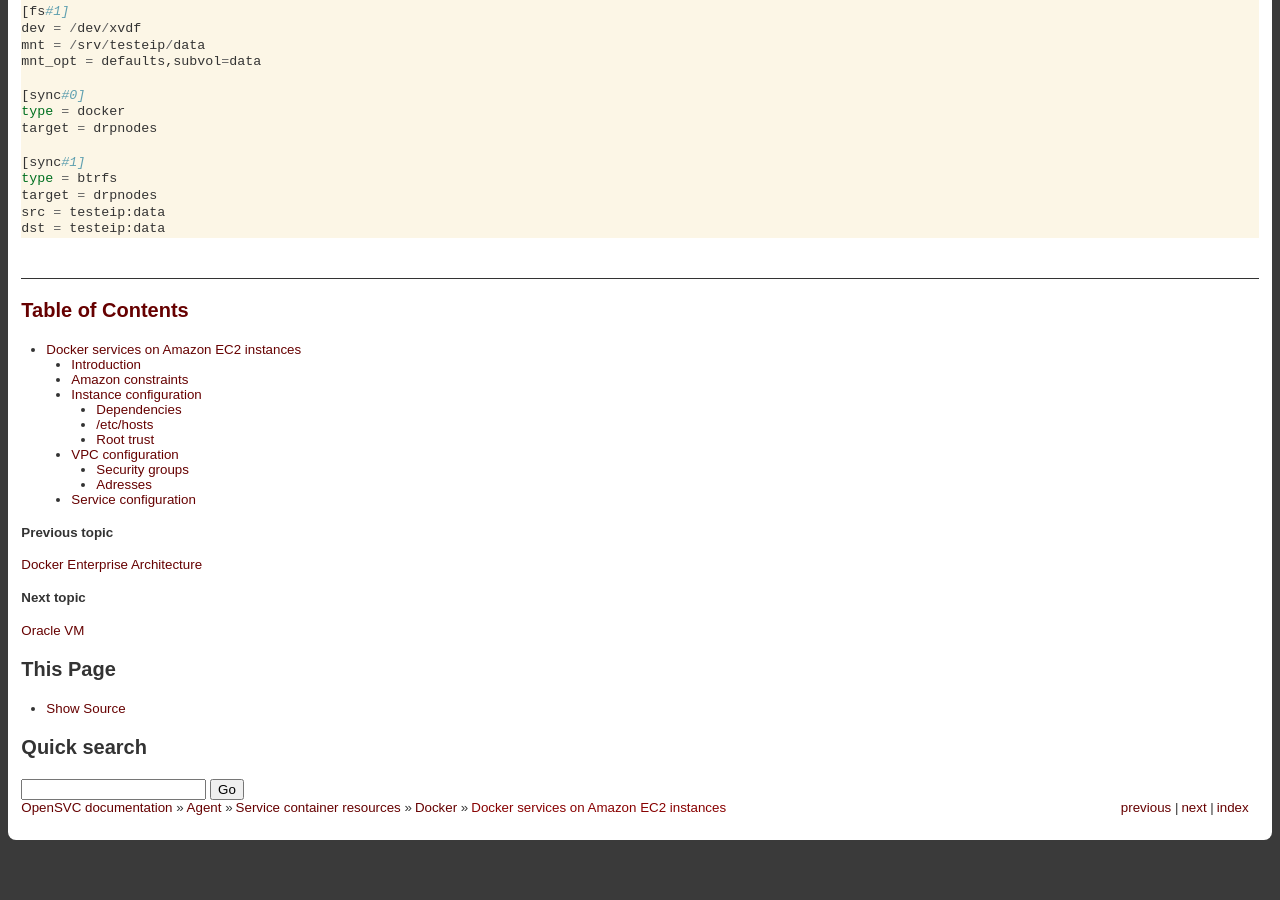
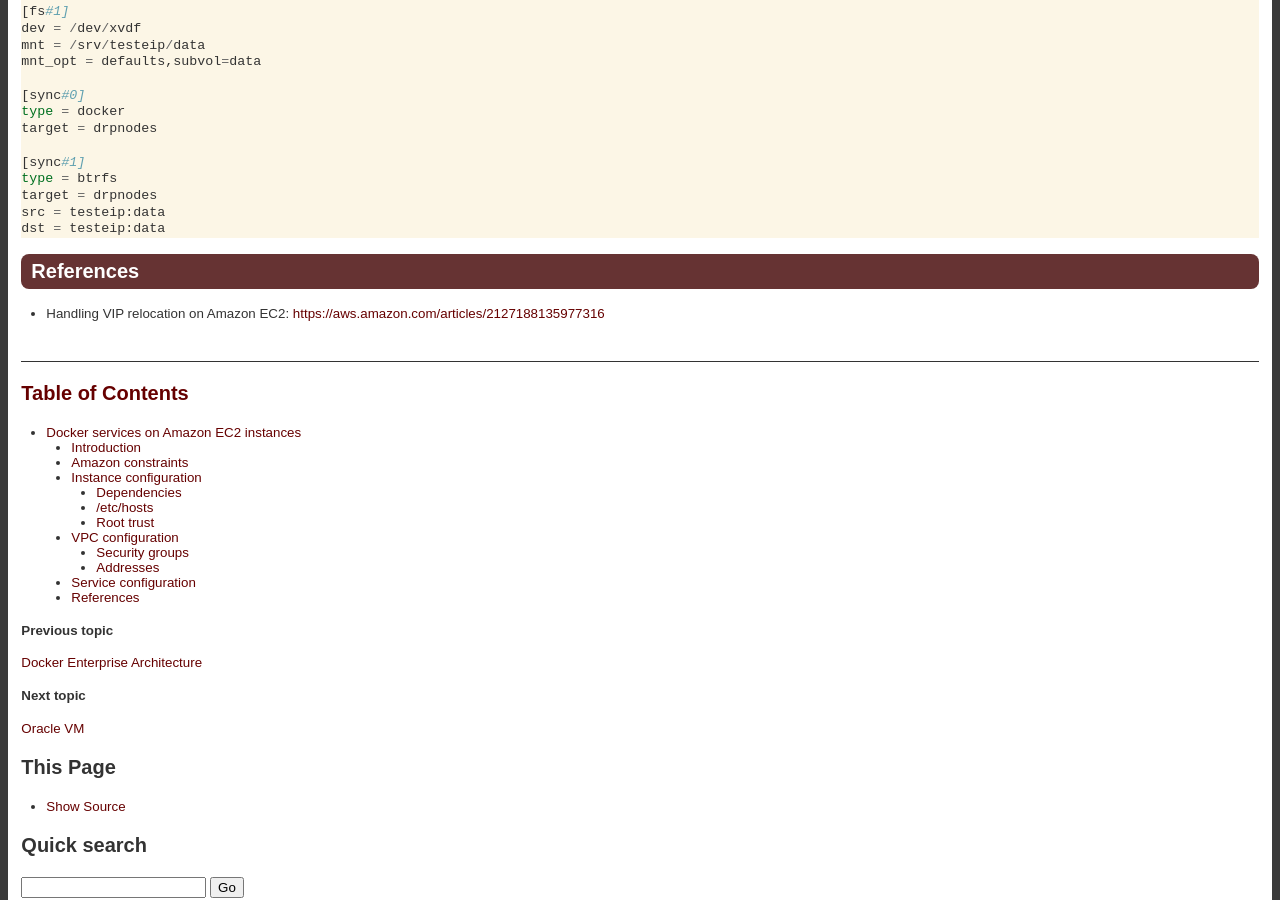
Before and after one commit to opensvc/docs.opensvc.com, a Sphinx documentation site: the page built from source/agent.service.container.docker.amazon.rst, in a window 1280 px wide and 900 px high, scrolled down 1664 px. Built offline with Sphinx 7.4.7, drawn with Linux system fonts in a browser that asks for light colours; comment, search, counter and statistics services are not loaded; before the commit the page ends 2512 px from its top, so only the background shows below that.

Commit message:
Add a references section to the docker-amazon doc

```diff
--- a/source/agent.service.container.docker.amazon.rst
+++ b/source/agent.service.container.docker.amazon.rst
@@ -49,8 +49,8 @@
 * Allow ssh between instances in both directions
 * Allow services' middlewares' ingress ports for all services's instances
 
-Adresses
-++++++++
+Addresses
++++++++++
 
 * Allocate one secondary private ip per service
 * Allocate one public Elastic ip per service that need public access
@@ -107,3 +107,8 @@
   target = drpnodes
   src = testeip:data
   dst = testeip:data
+
+References
+==========
+
+* Handling VIP relocation on Amazon EC2: https://aws.amazon.com/articles/2127188135977316
```
